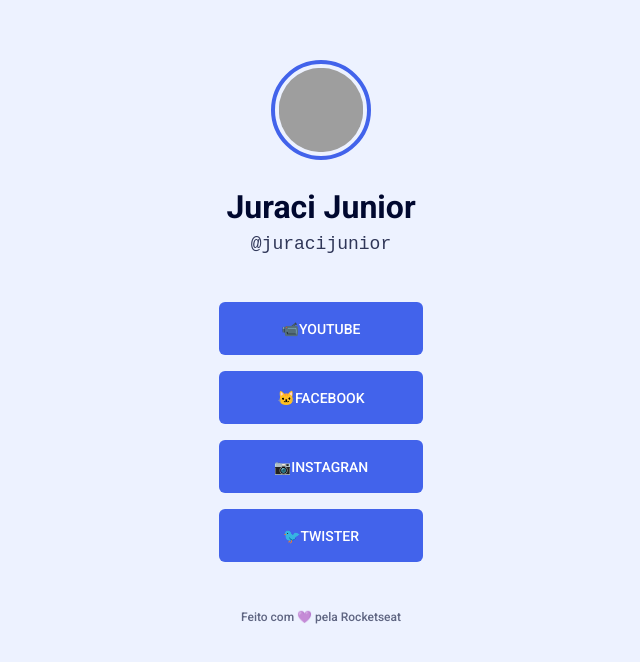
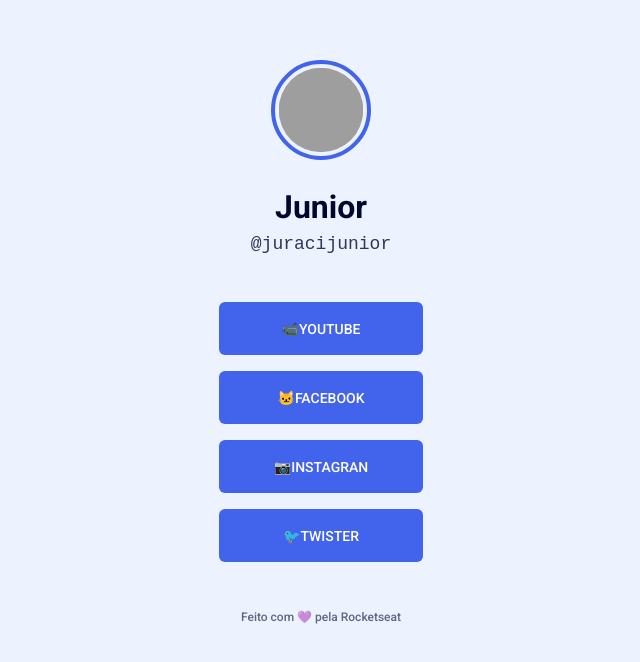
Before and after one commit to juracijuniorma/maratona-explorer-2, a plain HTML site: page index.html in a window 1280 px wide. Shown: the whole page, without its empty margins (319-959 px from the left). Drawn offline with Linux system fonts and the light colour scheme; grey boxes are pictures that could not be loaded; a web font is replaced by a local one.

Commit message:
alterando nome

```diff
--- a/index.html
+++ b/index.html
@@ -22,7 +22,7 @@
     <img
     class="avatar"
     src="https:/github.com/juracijuniorma.png"alt="image do Juraci Junior"/>
-    <h1>Juraci Junior</h1>
+    <h1> Junior</h1>
     <p class=" username">@juracijunior</p>
     <ul>
       <li>
```
